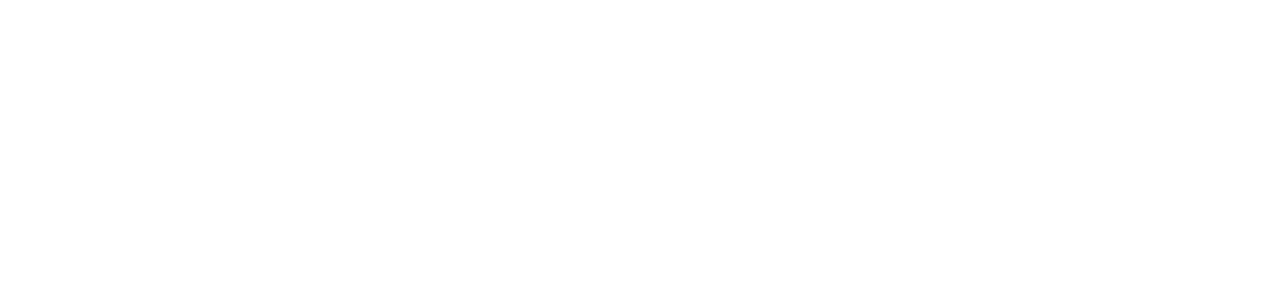
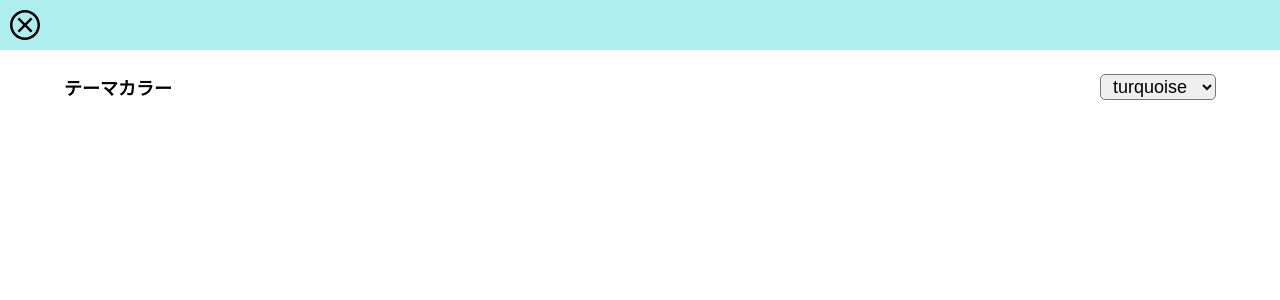
Before and after one commit to fuminaInoue/shopping-memo, a React (Create React App) app: page /setting in a window 1280 px wide. Shown: the top 300 px of the page. Built offline with nearby package versions, Linux system fonts and the light colour scheme.

Commit message:
テーマカラーの設定機能を実装

```diff
--- a/src/components/molecules/Header.tsx
+++ b/src/components/molecules/Header.tsx
@@ -11,9 +11,12 @@
 
 export const Header: React.FC<Props> = ({ onClickAllDelete }) => {
   const navigate = useNavigate()
+  const themeColor = localStorage.getItem('themeColor')
+    ? localStorage.getItem('themeColor')!
+    : '#afeeee'
 
   return (
-    <div css={headerStyle}>
+    <div style={{ background: themeColor }} css={headerStyle}>
       <img src={trash} alt="全件削除" onClick={() => onClickAllDelete()} />
       <img src={setting} alt="全件削除" onClick={() => navigate('/setting')} />
     </div>
@@ -25,7 +28,6 @@
   justifyContent: 'space-between',
   alignItems: 'center',
   padding: 10,
-  background: '#afeeee',
   marginBottom: 16,
   img: {
     width: 30,
--- a/src/components/molecules/Tab.tsx
+++ b/src/components/molecules/Tab.tsx
@@ -15,6 +15,7 @@
       {tabs.map((v, index) => {
         return (
           <div
+            key={v}
             css={tabNumber === index ? activeTabStyle : tabStyle}
             onClick={() => onCLickTab(index)}
           >
--- a/src/components/pages/Memo.tsx
+++ b/src/components/pages/Memo.tsx
@@ -38,7 +38,6 @@
     _list[tabNumber][i]['isChecked'] = !_list[tabNumber][i]['isChecked']
     localStorage.setItem('list', JSON.stringify(_list))
     setList(_list)
-    console.log(i)
   }
 
   const onClickDelete = (i: number) => {
--- a/src/components/pages/Setting.tsx
+++ b/src/components/pages/Setting.tsx
@@ -1,9 +1,79 @@
 /** @jsxImportSource @emotion/react */
-import React from 'react'
-// import { css } from '@emotion/react'
+import React, { useEffect, useState } from 'react'
+import { css } from '@emotion/react'
+import { useNavigate } from 'react-router-dom'
+import close from '../../images/close.svg'
 
 type Props = {}
 
 export const Setting: React.FC<Props> = () => {
-  return <></>
+  const navigate = useNavigate()
+  const [themeColor, setThemeColor] = useState('')
+  const onChangeThemeColor = (v: string) => {
+    localStorage.setItem('themeColor', v)
+    setThemeColor(v)
+  }
+
+  useEffect(() => {
+    if (localStorage.getItem('themeColor')) {
+      const theme = localStorage.getItem('themeColor')
+      setThemeColor(theme!)
+    } else {
+      setThemeColor('#afeeee')
+    }
+  }, [themeColor])
+
+  return (
+    <>
+      <div style={{ background: themeColor }} css={headerStyle}>
+        <img src={close} alt="全件削除" onClick={() => navigate('/')} />
+      </div>
+      <div css={contentsStyle}>
+        <div css={themeStyle}>テーマカラー</div>
+        <select
+          css={themeSelectStyle}
+          name=""
+          id=""
+          onChange={(e) => onChangeThemeColor(e.target.value)}
+        >
+          <option value="#afeeee">turquoise</option>
+          <option value="#ffe4e1">mistyrose</option>
+          <option value="#fffff0">ivory</option>
+          <option value="#9370db">purple</option>
+          <option value="#808080">gray</option>
+        </select>
+      </div>{' '}
+    </>
+  )
 }
+
+const headerStyle = css({
+  display: 'flex',
+  justifyContent: 'space-between',
+  alignItems: 'center',
+  padding: 10,
+  marginBottom: 16,
+  img: {
+    width: 30,
+    height: 30,
+  },
+})
+
+const contentsStyle = css({
+  padding: '8px 0',
+  margin: '0 auto 8px',
+  width: '90%',
+  display: 'flex',
+  justifyContent: 'space-between',
+})
+
+const themeStyle = css({
+  fontWeight: 'bold',
+  fontSize: 18,
+})
+
+const themeSelectStyle = css({
+  fontSize: 18,
+  padding: '0 8px',
+  borderRadius: 5,
+})
```
Also changed, not shown: src/images/close.svg (added).
